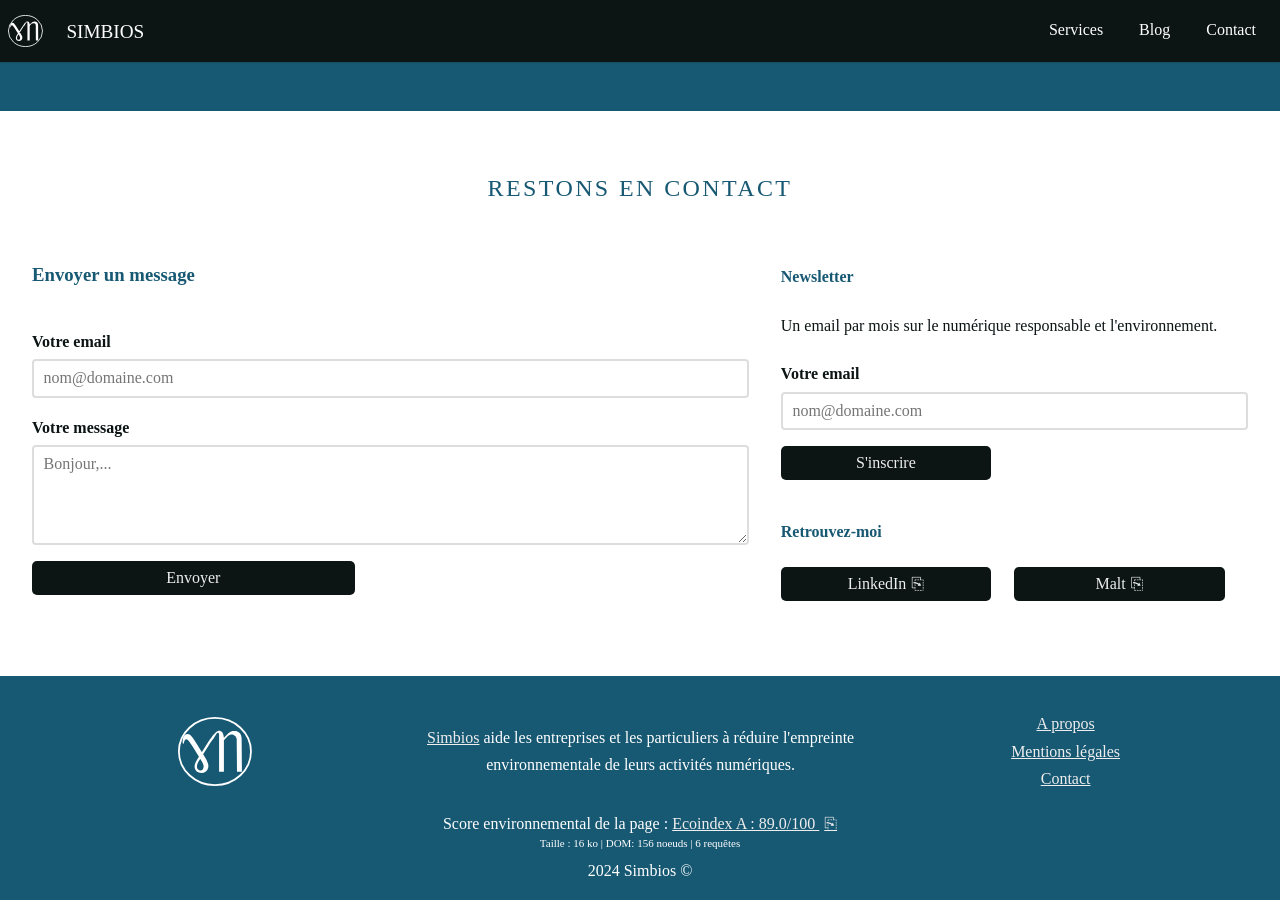
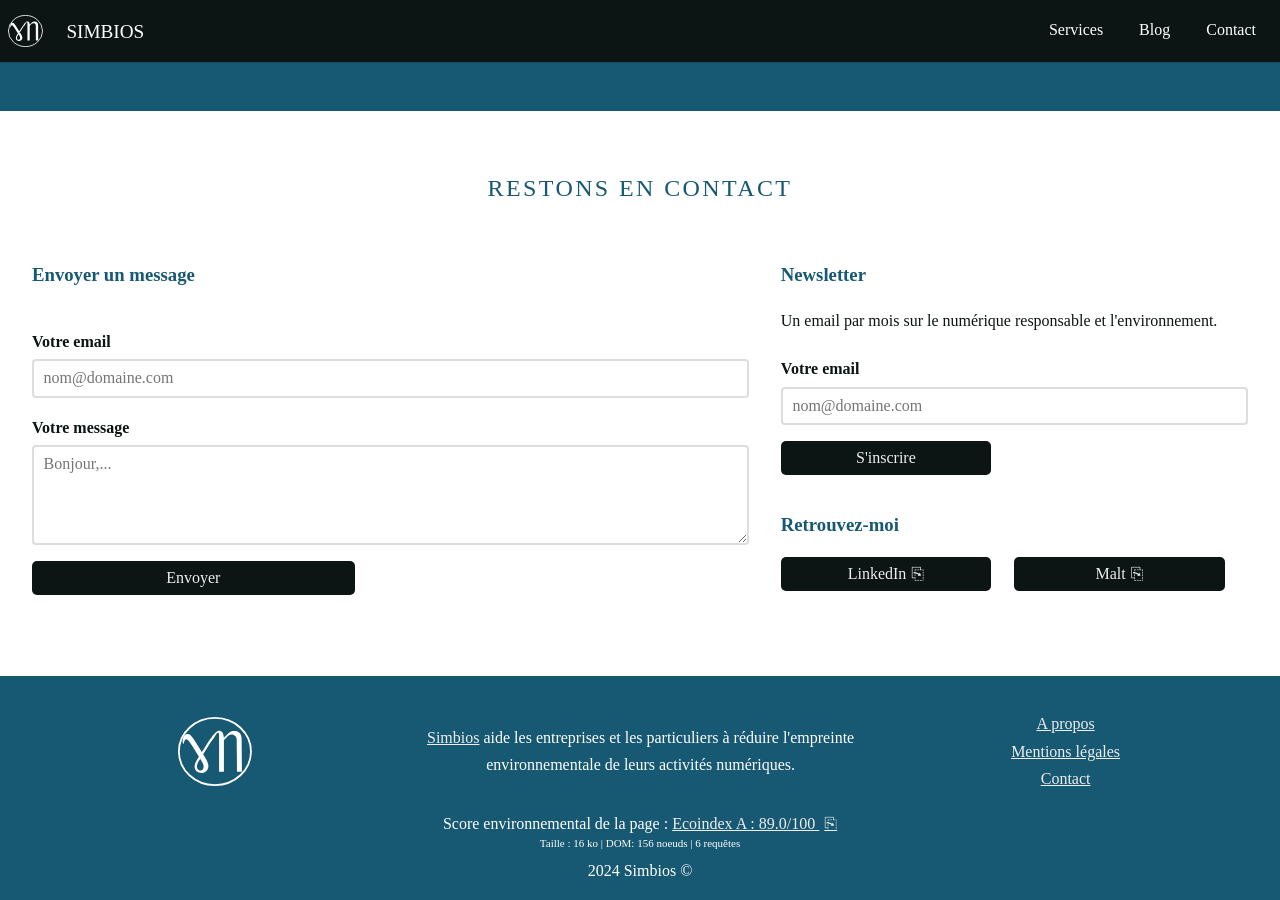
Before and after one commit to guillaumew/simbios, a Jekyll site: the page built from index.html, in a window 1280 px wide and 900 px high, scrolled down 1877 px. Built offline with Jekyll 4.4.1, drawn with Linux system fonts in a browser that asks for light colours.

Commit message:
accessibility

```diff
--- a/_includes/contact_form.html
+++ b/_includes/contact_form.html
@@ -17,7 +17,7 @@
             <textarea id="message" name="message" placeholder="Bonjour,..." data-required="true" required aria-required="true"></textarea>
         </label>
         <div class="social">
-            <button type="submit" class="button">Envoyer</button>
+            <button type="submit" class="button" aria-label="Envoyer le message">Envoyer</button>
         </div>
     </fieldset>
 </form>
--- a/_includes/menu.html
+++ b/_includes/menu.html
@@ -1,6 +1,6 @@
 
 <div class="home-menu" role="menu">
-    <a href="/">
+    <a href="/" aria-label="Retour à la page d'accueil">
         <div class="logo simbios_logo"> </div>
         <span class="heading">SIMBIOS</span>
     </a>
--- a/_sass/common.scss
+++ b/_sass/common.scss
@@ -39,6 +39,15 @@
  .off-screen {
     position: absolute;
     top: -2em;
+    &:focus{
+        top: 5px;
+        color: white;
+        z-index: 10;
+        border: 1px white solid;
+        background: #1116;
+        left: 30%;
+        padding: 5px;
+    }
  }
 .content-box {
     padding: 1em;
--- a/index.html
+++ b/index.html
@@ -50,7 +50,7 @@
         </div>
 
         <div class="content-box grid-item" style="--medium:40%;">
-            <h4>Newsletter</h4>
+            <h3>Newsletter</h3>
             <div>
                 Un email par mois sur le numérique responsable et l'environnement.
             </div>
@@ -62,20 +62,20 @@
                         <input id="EMAIL" name="EMAIL" type="email" placeholder="nom@domaine.com" autocomplete="on" data-required="true" required aria-required="true">
                     </label>
                     <div class="social">
-                        <button type="submit" class="button">S'inscrire</button>
+                        <button type="submit" class="button" aria-label="S'inscrire à la newsletter">S'inscrire</button>
                     </div>
                     <input type="hidden" name="locale" value="fr">
                     <input type="hidden" name="html_type" value="simple">
                 </fieldset>
             </form>
 
-            <h4>Retrouvez-moi</h4>
+            <h3>Retrouvez-moi</h3>
             <div class="grid">
                 <div class="social">
-                    {% include link.html text="LinkedIn" link="https://www.linkedin.com/in/guillaumewolf/" class="button" aria-role="button" %}
+                    {% include link.html text="LinkedIn" link="https://www.linkedin.com/in/guillaumewolf/" class="button" aria-role="button" aria-label="Consulter mon profil LinkedIn" %}
                 </div>
                 <div class="social">
-                    {% include link.html text="Malt" link="https://www.malt.fr/profile/guillaumewolf1" class="button" aria-role="button" %}
+                    {% include link.html text="Malt" link="https://www.malt.fr/profile/guillaumewolf1" class="button" aria-role="button" aria-label="Consulter mon profil Malt" %}
                 </div>
             </div>
         </div>
```
